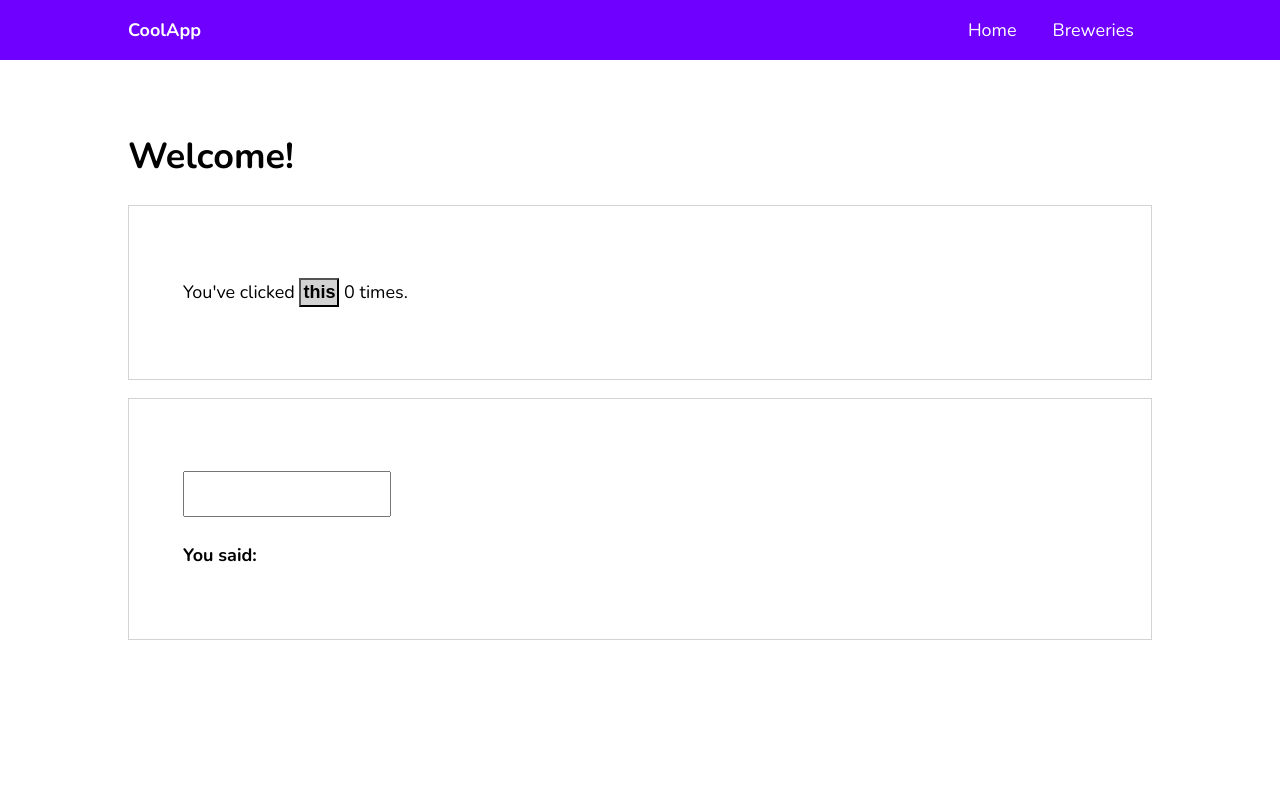
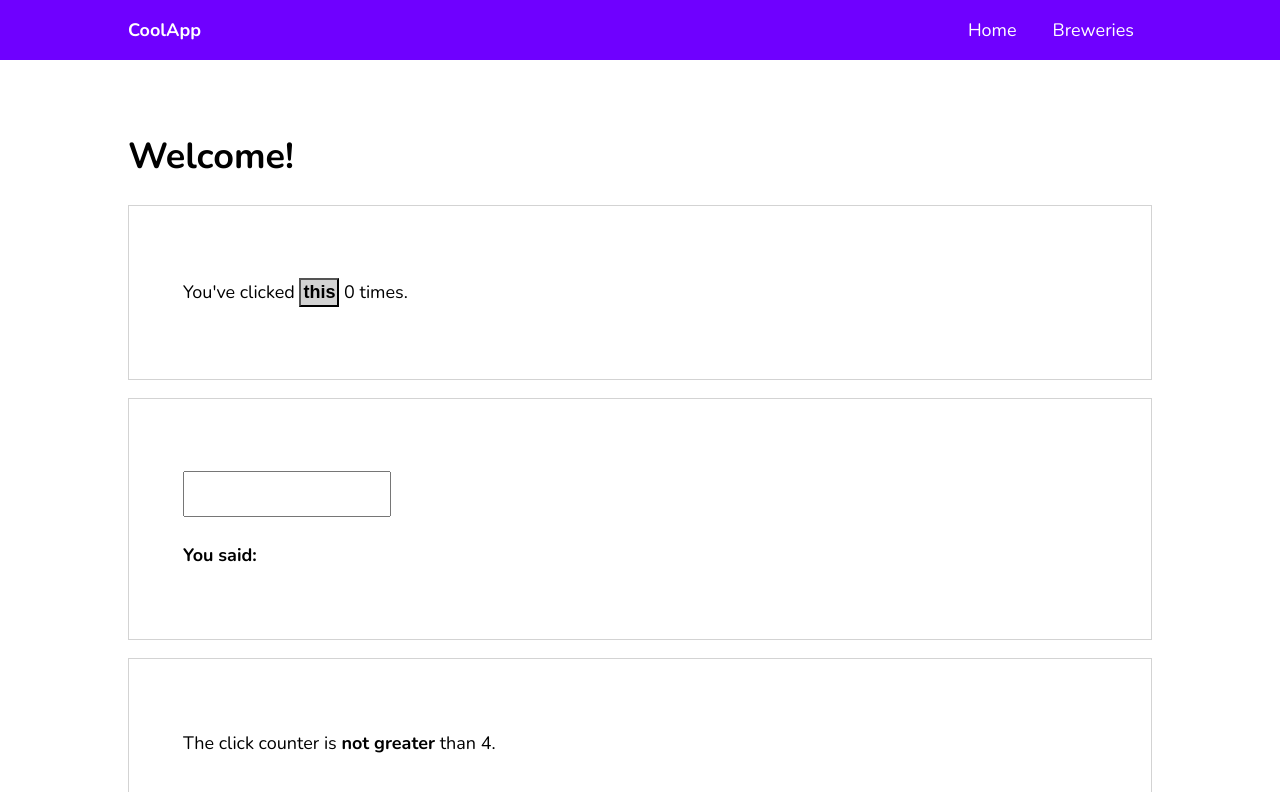
Before and after one commit to victoriaaoka/angular-review, an Angular app: page / in a window 1280 px wide. Shown: the top 792 px of the page. Built offline with nearby package versions, Linux system fonts and the light colour scheme.

Commit message:
Add ng-template and ngIf

```diff
--- a/src/app/home/home.component.html
+++ b/src/app/home/home.component.html
@@ -10,3 +10,13 @@
         <strong>You said: </strong> {{ name }}
     </p>
 </div>
+
+<div class="play-container">
+    <ng-template [ngIf]="clickCounter > 4" [ngIfElse]="none">
+        <p>The click counter <strong>IS GREATER</strong> than 4.</p>
+    </ng-template>
+
+    <ng-template #none>
+        <p>The click counter is <strong>not greater</strong> than 4.</p>
+    </ng-template>
+</div>
```
